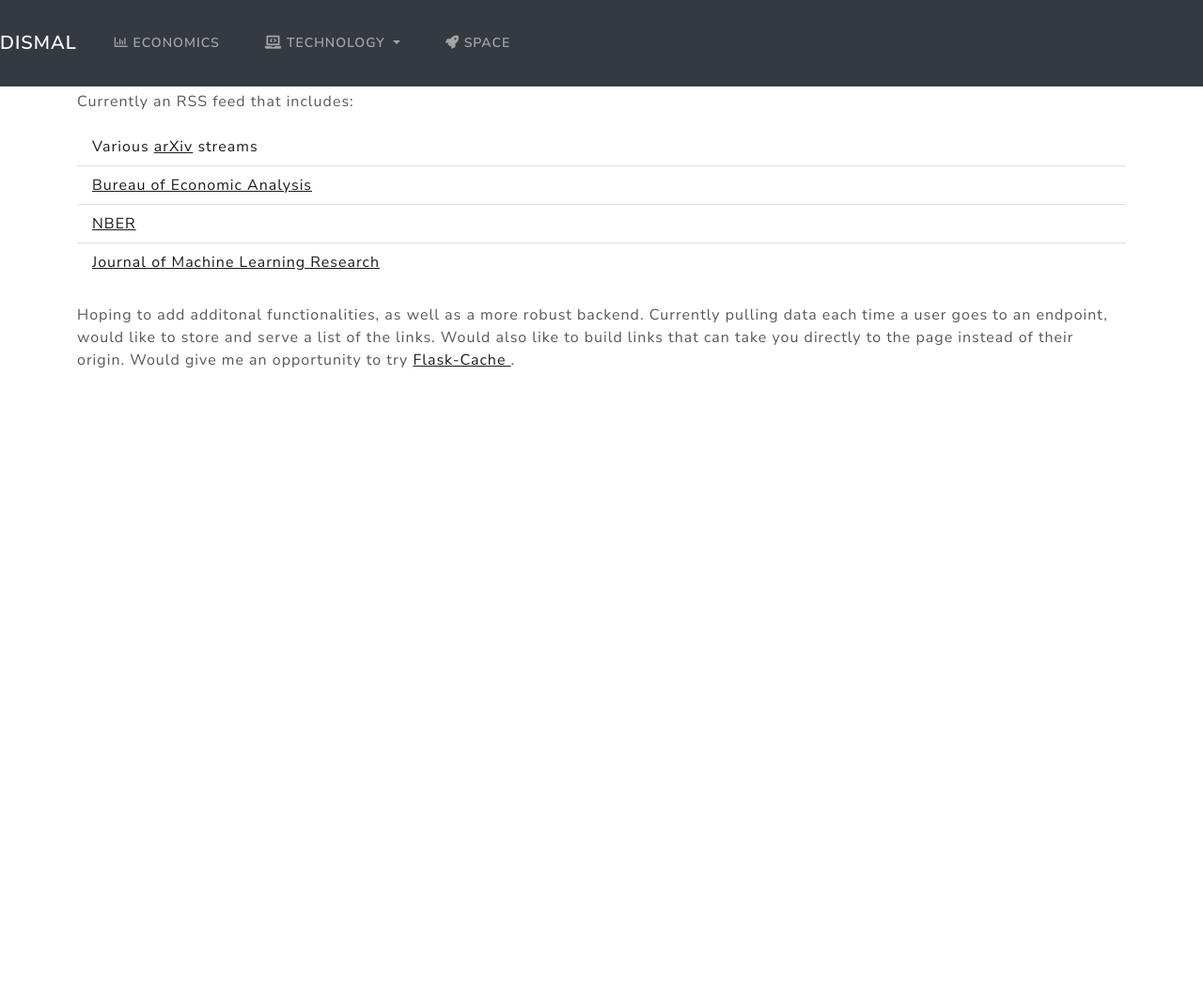
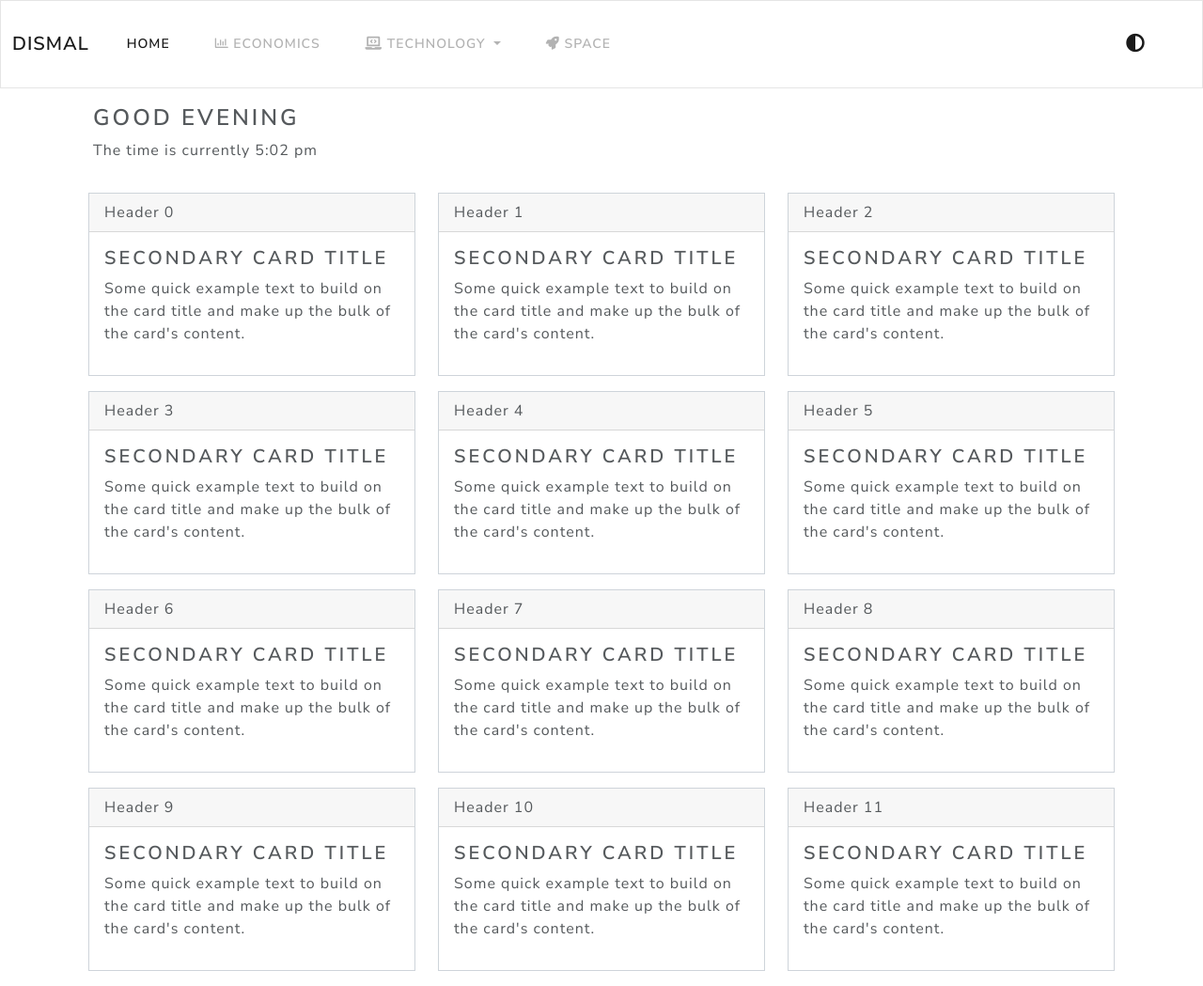
Before and after one commit to tuttlepower/dismal, a Flask app: page / in a window 1280 px wide. Shown: the whole page at 94% size. Before the commit the page ends 391 px from the top, so only its background shows below. Run offline with Flask 2, Linux system fonts and the light colour scheme; some libraries are stand-ins or nearby versions.

Commit message:
lux implementation

```diff
--- a/app.py
+++ b/app.py
@@ -3,81 +3,13 @@ import random
 import Paper
 from articleDAO import getArticles, getNasa, getArxivFeed
 
-#
-from flask_sqlalchemy import SQLAlchemy
-from sqlalchemy import func
-
 
 app = Flask(__name__)
 
-#
-app.config['SQLALCHEMY_DATABASE_URI'] = 'sqlite:///articlesDB.sqlite3'
-app.config['SQLALCHEMY_TRACK_MODIFICATIONS']=False
-db = SQLAlchemy(app)
-
-#
-class Article(db.Model):
-    id = db.Column(db.Integer, primary_key = True)
-    article = db.Column(db.String(1000))
-
-    def __repr__(self):
-        return self.id + "-" + self.article
-
-    def to_string(self):
-        return str(self.article)
-
-
-@app.route("/article", methods = ['GET'])
-def get_rand_article():
-    #get # of articles as int
-    max_number = db.session.query(func.max(Article.id)).scalar()
-
-    #grab random ID in range
-    article_id = random.randint(0,max_number)
-
-    # get article list
-    random_article_query_object = Article.query.filter_by(id=article_id)
-
-    # get list from object
-    random_article_list = random_article_query_object.all()
-
-    # filter this list to the 0th
-    random_article_object = random_article_list[0]
-
-    # bunch of stuff
-    random_article = random_article_object.article
-
-    # or do all this bullshit in one line
-    #random_article = Article.query.all()[article_id].article
-
-    return random_article
-
-@app.route("/initialize", methods=['GET'])
-def initialize():
-    #instance db instance
-    db.create_all()
-    #iterate through articles file and add them to db
-    counter = 0
-    with open('articles.txt')as input_file:
-        for line in input_file:
-            # create new instance of an article and pefine the values
-            article = Article()
-            article.id = counter
-            article.article = line
-
-            #add to db and commit
-            db.session.add(article)
-            db.session.commit()
-
-            counter = counter + 1
-        # flush connection
-        db.session.flush()
-
-    return "db created"
-
 @app.route("/")
 def home():
-    return render_template("index.html")
+    return render_template("index.html", count=12)
+
 
 
 @app.route("/economics")
@@ -96,12 +28,12 @@ def econ():
     return render_template("topic.html", topic='Economics', articles=articles)
 
 
+
 @app.route("/machinelearning")
 def machineLearning():
     url = "https://jmlr.org/jmlr.xml"
     articles = getArticles(url)
     return render_template("topic.html", topic='ML/AI', articles=articles)
-
 
 @app.route("/computerscience")
 def computerScience():
--- a/static/css/template.css
+++ b/static/css/template.css
@@ -0,0 +1,11 @@
+body {
+  background-color: white;
+}
+
+.dark-mode {
+  background-color: #222222;
+  color: white;
+}
+.dark-mode .h1{
+    color: red;
+}
--- a/static/js/main.js
+++ b/static/js/main.js
@@ -0,0 +1,4 @@
+function myFunction() {
+    var element = document.body;
+    element.classList.toggle("dark-mode");
+ }
--- a/templates/index.html
+++ b/templates/index.html
@@ -1,26 +1,48 @@
 <!DOCTYPE html>
 <html lang="en" dir="ltr">
+
 <head>
   <meta charset="utf-8">
   <title>Home</title>
 </head>
+
 <body>
   {% extends "template.html" %}
   {% block content %}
-    <p>Currently an RSS feed that includes:</p>
-    <ul class="list-group list-group-flush">
-      <li class="list-group-item" >Various <a href="https://arxiv.org/">arXiv</a> streams</li>
-      <li class="list-group-item"><a href="https://www.bea.gov/">Bureau of Economic Analysis</a></li>
-      <li class="list-group-item"><a href="https://www.nber.org/">NBER</a></li>
-      <li class="list-group-item"><a href="https://jmlr.org/">Journal of Machine Learning Research
-      </a></li>
-    </ul>
-    <br>
-    <p>Hoping to add additonal functionalities, as well as a more robust backend.
-      Currently pulling data each time a user goes to an endpoint, would like to store and serve a list of the links.
-      Would also like to build links that can take you directly to the page instead of their origin. Would give me an opportunity to try <a href="https://pythonhosted.org/Flask-Cache/">Flask-Cache
-      </a>.
-      </p>
+
+  <div class="alert">
+    <h3 class="alert-heading">Good Evening</h4>
+      <p class="mb-0"> The time is currently 5:02 pm</p>
+  </div>
+
+  <div class="container-fluid">
+    <div class="row">
+
+      {%for i in range(0, count)%}
+      <div class="col-sm-4">
+
+        <div class="card border-secondary mb-3 dark-mode-card">
+          <div class="card-header">Header {{i}}</div>
+          <div class="card-body">
+            <h4 class="card-title">Secondary card title</h4>
+            <p>Some quick example text to build on the card title and make up the bulk of the card's content.</p>
+          </div>
+        </div>
+
+      </div>
+      {%endfor%}
+
+    </div>
+  </div>
+  </div>
+  <script>
+    $("#btn2").on("click", function () {
+      $("#card").animate().css({
+        backgroundColor: "blue"
+      }, 2500);
+    });
+  </script>
   {% endblock %}
 </body>
+
 </html>
--- a/templates/template.html
+++ b/templates/template.html
@@ -32,19 +32,24 @@
 
 <body>
     <header>
-
-        <nav class="navbar bg-dark navbar-dark fixed-top navbar-expand-sm">
-            <a class="navbar-brand" href="/">Dismal</a>
-            <button class="navbar-toggler" type="button" data-toggle="collapse" data-target="#collapsibleNavbar">
+        <nav class="navbar navbar-expand-lg navbar-light bg-light">
+            <div class="container-fluid">
+                <a class="navbar-brand" href="#">Dismal</a>
+                <button class="navbar-toggler" type="button" data-bs-toggle="collapse" data-bs-target="#navbarColor03"
+                    aria-controls="navbarColor03" aria-expanded="false" aria-label="Toggle navigation">
                     <span class="navbar-toggler-icon"></span>
                 </button>
-            <div class="collapse navbar-collapse" id="collapsibleNavbar">
-                <ul class="navbar-nav">
+
+                <div class="collapse navbar-collapse" id="navbarColor03">
+                    <ul class="navbar-nav me-auto">
+                        <li class="nav-item">
+                            <a class="nav-link active" href="/">Home
+                                <span class="visually-hidden">(current)</span>
+                            </a>
+                        </li>
                         <li class="nav-item">
                             <a class="nav-link" href="economics"><i class="far fa-chart-bar"></i> Economics</a>
                         </li>
-
-                    <!-- Dropdown -->
                         <li class="nav-item dropdown">
                             <a class="nav-link dropdown-toggle" href="#" id="navbardrop" data-toggle="dropdown"><i
                                     class="fas fa-laptop-code"></i> Technology
@@ -57,16 +62,28 @@
                         <li class="nav-item">
                             <a class="nav-link" href="space"><i class="fas fa-rocket"></i> Space</a>
                         </li>
+
                     </ul>
+
+                    <div class="d-flex">
+                        <div class="nav-link navbar-brand" onclick="myFunction()"><i class="fas fa-adjust"> </i> </div>
+                    </div>
+
+
+                </div>
             </div>
         </nav>
 
+
     </header>
-    <br>
-    <br>
-    <br>
-    <br>
+
     <div class="container">
+        <script>
+            function myFunction() {
+                var element = document.body;
+                element.classList.toggle("dark-mode");
+            }
+        </script>
         {% block content %}
         {% endblock %}
     </div>
```
Lines whose indentation alone changed are shown as unchanged.
